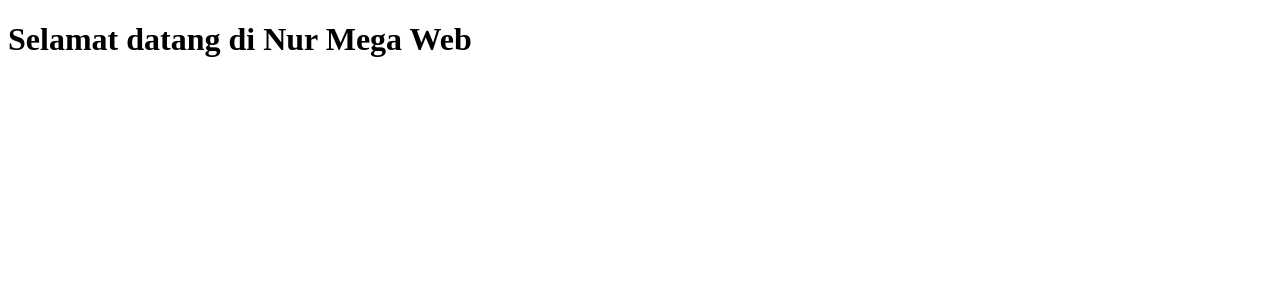
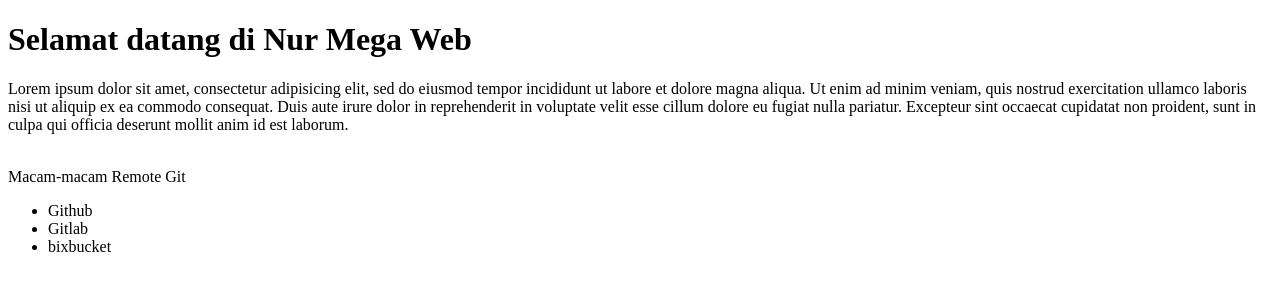
Before and after one commit to nurmega/repo-nurmega, a plain HTML site: page index.html in a window 1280 px wide. Drawn offline with Linux system fonts and the light colour scheme.

Commit message:
Memperbarui index.html

```diff
--- a/index.html
+++ b/index.html
@@ -8,6 +8,17 @@
 <body>
 
 	<h1>Selamat datang di Nur Mega Web</h1>
-
+	<p>Lorem ipsum dolor sit amet, consectetur adipisicing elit, sed do eiusmod
+	tempor incididunt ut labore et dolore magna aliqua. Ut enim ad minim veniam,
+	quis nostrud exercitation ullamco laboris nisi ut aliquip ex ea commodo
+	consequat. Duis aute irure dolor in reprehenderit in voluptate velit esse
+	cillum dolore eu fugiat nulla pariatur. Excepteur sint occaecat cupidatat non
+	proident, sunt in culpa qui officia deserunt mollit anim id est laborum.</p>
+	<br>Macam-macam Remote Git
+	<ul>
+		<li>Github</li>
+		<li>Gitlab</li>
+		<li>bixbucket</li>
+	</ul>
 </body>
 </html>
```
